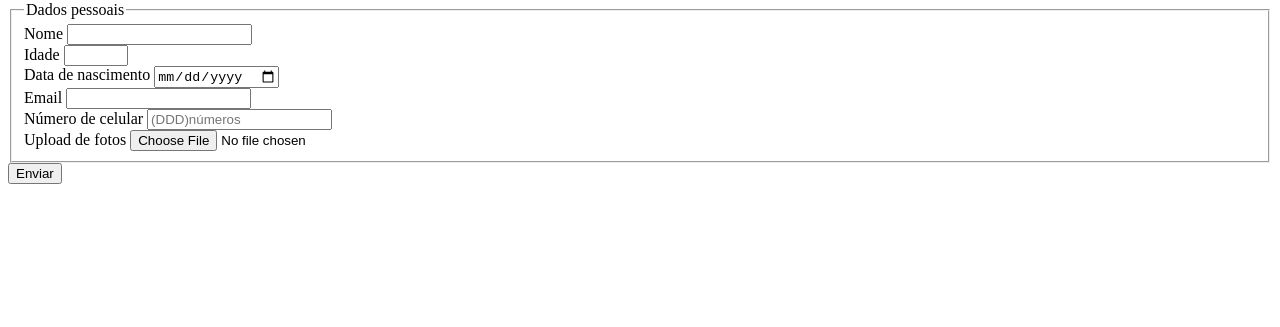
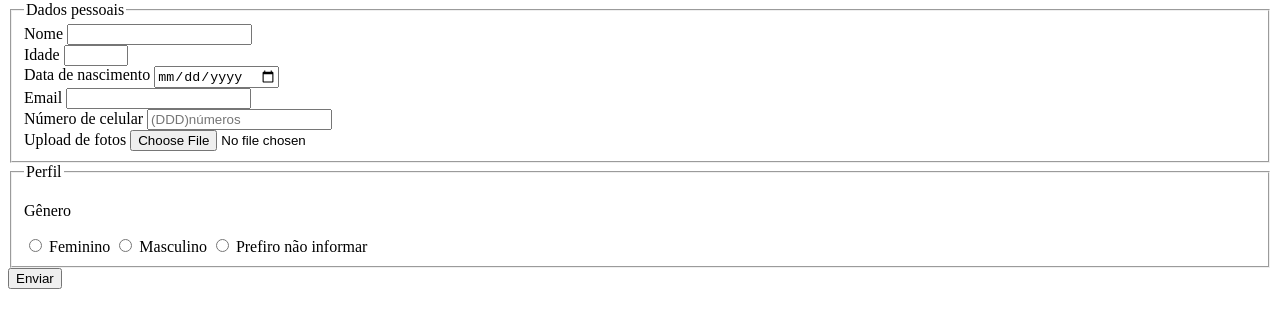
Before and after one commit to PedroItalo-tech/formulario-alura, a plain HTML site: page index.html in a window 1280 px wide. Shown: the part 79-406 px from the top of the page. Drawn offline with Linux system fonts and the light colour scheme.

Commit message:
Adiciona opcoes de genero

```diff
--- a/index.html
+++ b/index.html
@@ -35,6 +35,25 @@
                 <br>
             </fieldset>
 
+            <fieldset>
+                <legend>Perfil</legend>
+
+                <p>Gênero</p>
+                <input type="radio" name="userGender" value="Feminino"> <!-- O "radio" é para criar uma lista de opções selecionaveis. O "value" é para salvar o resultado-->
+                <label for="userGender">Feminino</label>  <!-- Aqui a ordem muda o resultado, fazendo a bolinha vir primeiro -->
+                <input type="radio" name="userGender" value="Masculino">
+                <label for="userGender">Masculino</label>
+                <input type="radio" name="userGender" value="notInformed">
+                <label for="userGender">Prefiro não informar</label>
+            </fieldset>
+
+
+
+
+
+
+
+
             <button type="submit">Enviar</button> <!--O type="submit" diz ao navegador: "Quando este botão for clicado, pegue todos os dados dentro do <form> e execute a ação definida no action"-->
         </form>
     </section>
```
